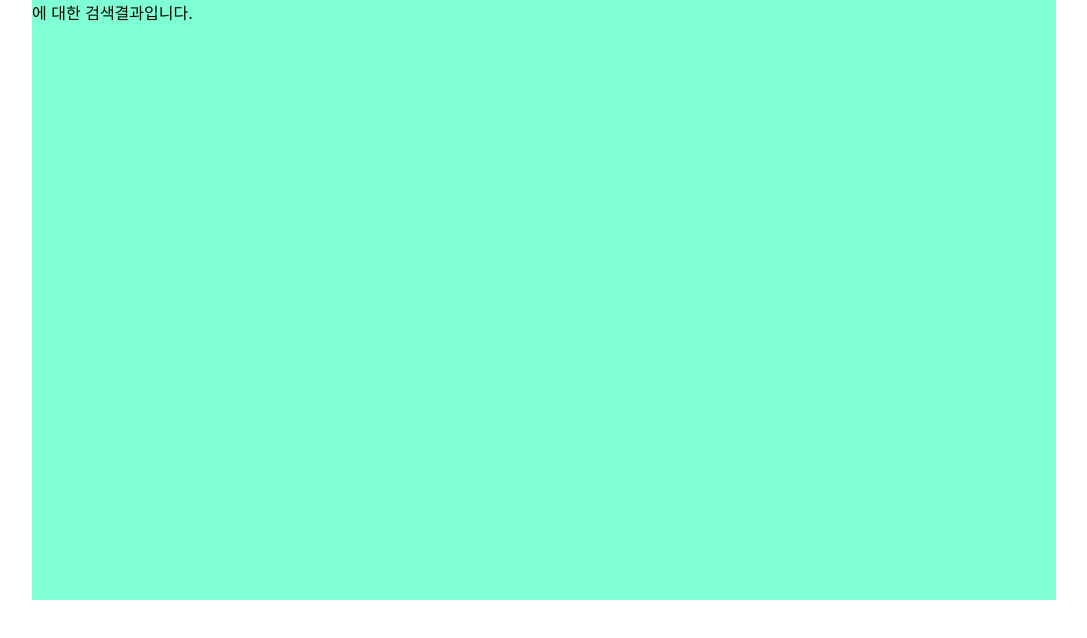
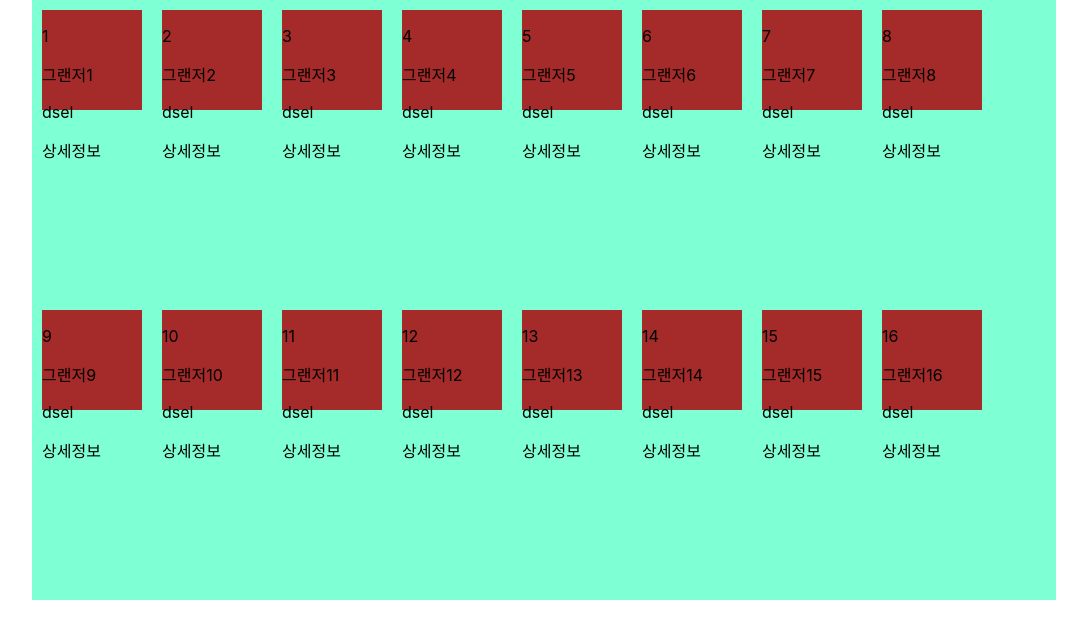
Before and after one commit to kangminhyuk1111/react_usedcar, a React (Create React App) app: page /search in a window 1280 px wide. Shown: the top 638 px of the page, without its empty margins (96-1183 px from the left). Built offline with nearby package versions, Linux system fonts and the light colour scheme; no server answers.

Commit message:
20220514

```diff
--- a/src/App.css
+++ b/src/App.css
@@ -27,4 +27,13 @@
   height: 600px;
   background-color: aquamarine;
   margin: 0 auto;
+  display: flex;
+  flex-direction: row;
+  flex-wrap: wrap;
 }
+.search_result{
+  width: 100px;
+  height: 100px;
+  background-color: brown;
+  margin: 10px;
+}
--- a/src/App.js
+++ b/src/App.js
@@ -3,36 +3,42 @@ import { Route, Routes } from 'react-router-dom';
 import axios from 'axios';
 import Main from './pages/Main';
 import Search from './pages/Search';
+import ViewDetail from './pages/ViewDetail';
 import './App.css';
 
+
 function App() {
-  const [usedCarList , setUsedCarList] = useState([]);
+  const [usedCarList , setUsedCarList] = useState([
+    { num: 1, name: '그랜저1', fuel: 'dsel' },
+    { num: 2, name: '그랜저2', fuel: 'dsel' },
+    { num: 3, name: '그랜저3', fuel: 'dsel' },
+    { num: 4, name: '그랜저4', fuel: 'dsel' },
+    { num: 5, name: '그랜저5', fuel: 'dsel' },
+    { num: 6, name: '그랜저6', fuel: 'dsel' },
+    { num: 7, name: '그랜저7', fuel: 'dsel' },
+    { num: 8, name: '그랜저8', fuel: 'dsel' },
+    { num: 9, name: '그랜저9', fuel: 'dsel' },
+    { num: 10, name: '그랜저10', fuel: 'dsel' },
+    { num: 11, name: '그랜저11', fuel: 'dsel' },
+    { num: 12, name: '그랜저12', fuel: 'dsel' },
+    { num: 13, name: '그랜저13', fuel: 'dsel' },
+    { num: 14, name: '그랜저14', fuel: 'dsel' },
+    { num: 15, name: '그랜저15', fuel: 'dsel' },
+    { num: 16, name: '그랜저16', fuel: 'dsel' },
+  ]);
   const [dbList , setDbList] = useState([]);
 
-  const resData = async() =>{
-    console.log('app')
-    const res = await axios.get('/api/');
+  const appUsedCarList = async(list) =>{
+    await setDbList(list);
+    await  console.log(dbList);
   }
-
-  const data = () =>{
-    const res = axios.get('/resdata');
-  }
-
-  const appUsedCarList = (list) =>{
-    console.log(list)
-    setUsedCarList(list);
-  }
-
-  useEffect(()=>{
-    resData();
-    data();
-  },)
 
   return (
     <div>
       <Routes>
         <Route path='/' element={<Main appUsedCarList={appUsedCarList}/>}/>
         <Route path='/search' element={<Search list={usedCarList}/>}/>
+        <Route path='/view' element={<ViewDetail/>}/>
       </Routes>
     </div>
   )
--- a/src/pages/Main.js
+++ b/src/pages/Main.js
@@ -45,7 +45,7 @@ export default function Main(props) {
 
   useEffect(()=>{
     props.appUsedCarList(usedCarList);
-  },[usedCarList])
+  },)
 
   return (
     <div className='main'>
--- a/src/pages/Search.js
+++ b/src/pages/Search.js
@@ -1,14 +1,28 @@
 import React, { useState } from 'react'
 
 export default function Search(props) {
-    console.log(props)
+    console.log(props.list)
     const urlParams = new URL(window.location.href);
     const urlSearchParams = urlParams.searchParams;
     const carName = urlSearchParams.get('carName');
     console.log(carName);
+
+    const viewDetail = (name) =>{
+      window.location.href = `/view?${name}`
+      console.log(props.list)
+    }
+
+    const searchPost = props.list.map((data,index)=>(
+      <div className='search_result' key={index}>
+        <p>{data.num}</p>
+        <p>{data.name}</p>
+        <p>{data.fuel}</p>
+        <a onClick={()=>viewDetail(data.name)}>상세정보</a>
+      </div>
+    ))
   return (
     <div className='search_list'>
-        {carName}에 대한 검색결과입니다.
+        {searchPost}
     </div>
   )
 }
--- /dev/null
+++ b/src/pages/ViewDetail.js
@@ -0,0 +1,9 @@
+import React from 'react'
+
+function ViewDetail() {
+  return (
+    <div>ViewDetail</div>
+  )
+}
+
+export default ViewDetail;
```
Also changed, not shown: src/server/server.js (+3 -7 lines).
